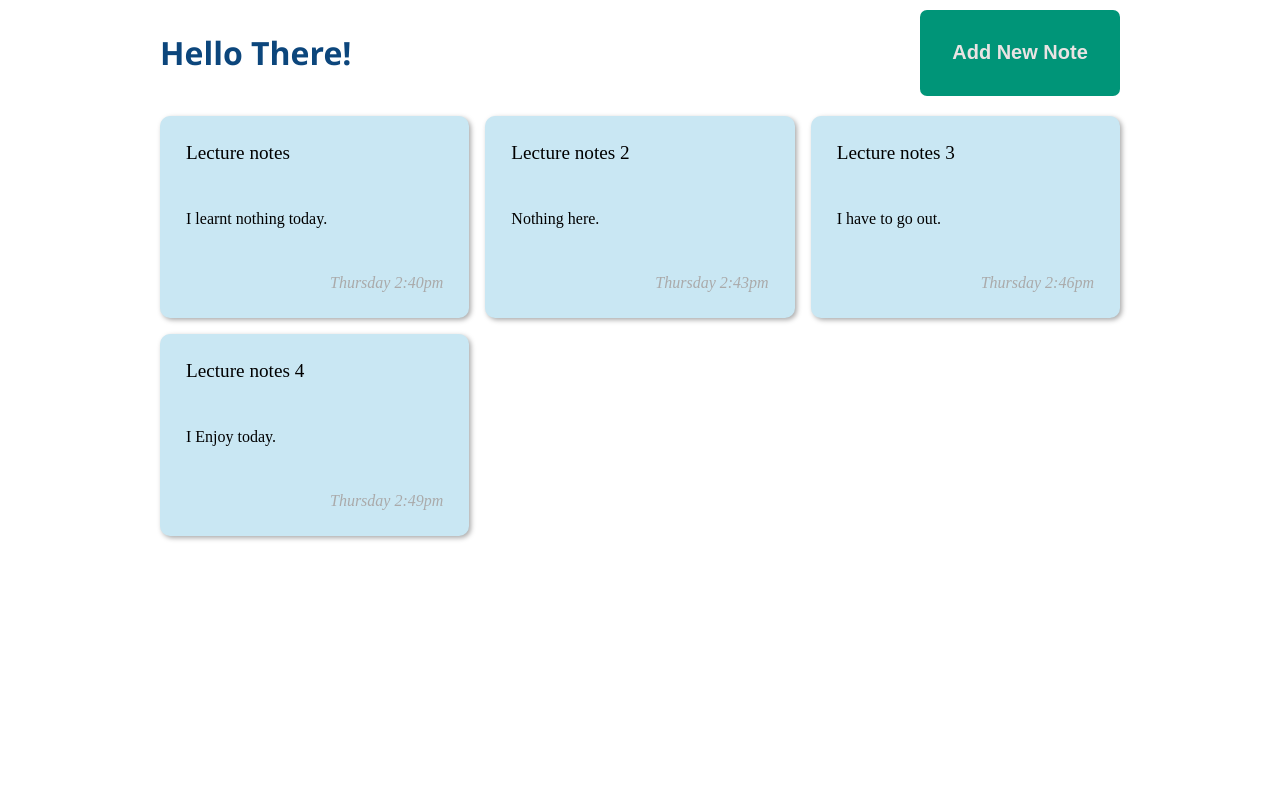
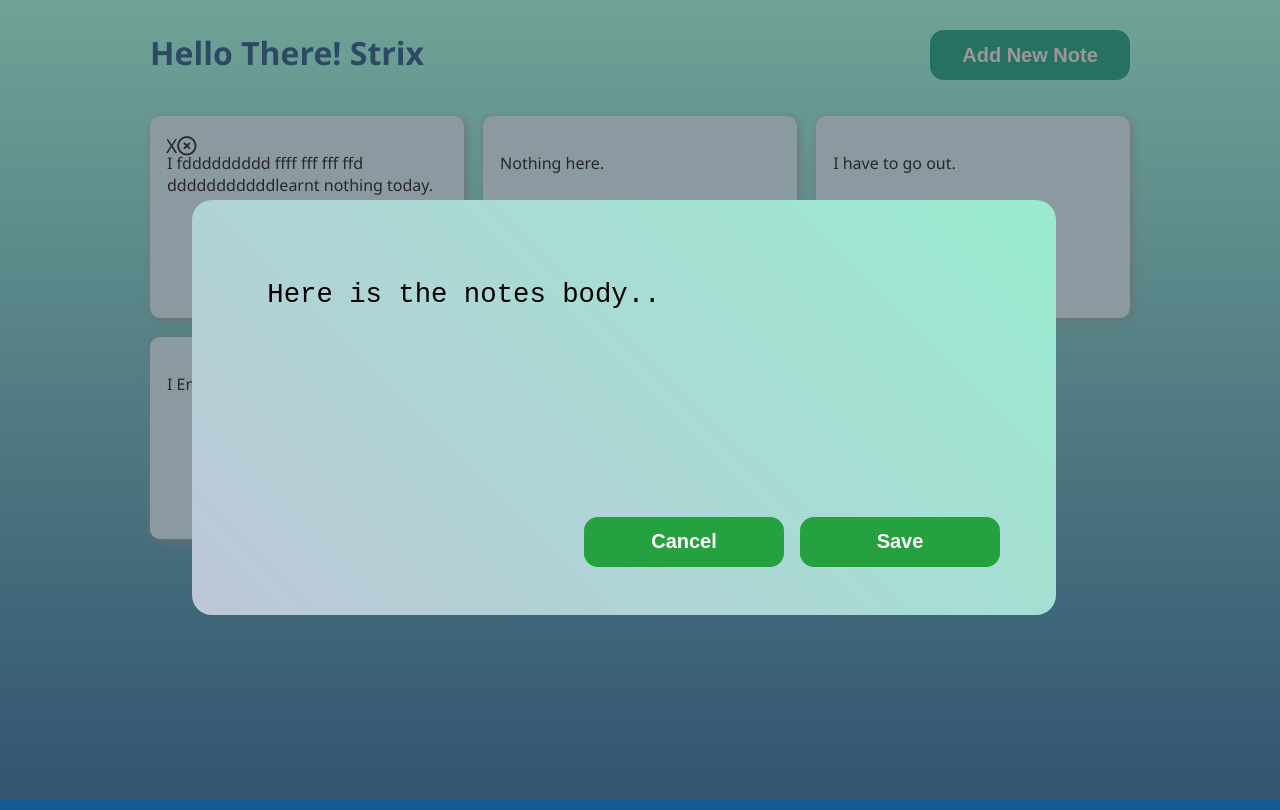
Before and after one commit to StrixV54/NotesVault, a plain HTML site: page index.html in a window 1280 px wide. Both pictures are taken after a click on the button "Add New Note". Drawn offline with Linux system fonts and the light colour scheme.

Commit message:
structural change

```diff
--- a/css/style.css
+++ b/css/style.css
@@ -1,6 +1,7 @@
-html,body{
+body{
     height: 100%;
     margin: 0;
+    background: linear-gradient(to bottom, #93f8df 0%, #145992 100%);
 }
 .notes {
     display: flex;
@@ -8,14 +9,14 @@ html,body{
     height: 100%;
 }
 .notes * {
-    font-family: sans-serif;
+    font-family:'Segoe UI';
 }
 .notes-container {
-    max-width: 960px;
+    max-width: 980px;
 	margin-right: auto;
 	margin-left: auto;
-	padding-right: 15px;
-	padding-left: 15px;
+	padding-right: 10px;
+	padding-left: 10px;
 	min-height: 100vh;
 }
 .header {
@@ -31,76 +32,103 @@ html,body{
 .notes-add-button {
     background: #009578;
     border: none;
-    border-radius: 7px;
+    margin-top: 20px;
+    border-radius: 14px;
     color: #e9e3e3;
     cursor: pointer;
     font-size: 1.25em;
     font-weight: bold;
-    padding: 0.5em 0;
+    padding: 0.1em 0;
+    height: 50px;
     width: 200px;
 }
 .notes-add-button:hover {
-    background: #00af8c;
+    background: #00af26;
 }
 .notes-list {
     height: 100%;
     display: grid;
-	grid-gap: 1rem;
+	grid-gap: 1.2rem;
 	grid-template-columns: repeat(
 		auto-fill,
 		minmax(250px, 1fr)
 	);
 }
-.notes-preview {
+.text-blur {
+    margin: auto;
+    height: 100%;
+    width: 100%;
     display: none;
-    padding: 2em 3em;
+    position: fixed;
+    top: 0; left: 0; right: 0; bottom: 0;
+    overflow: auto;
+    background:#4e4e4e;
+    opacity: 0.5;
 }
-.notes-title,
-.notes-body {
+.text-preview {
+    display: none;
+    position: fixed;
+    top: 25%; left: 15%;
+    overflow: auto;
+    margin: auto;
+    width: 60%;
+    align-items: center;
+    justify-content: center;
+    border-radius: 20px;
+    padding: 3em;
+    background: linear-gradient(45deg, #bdc7d8 0%, #99ebd0 100%);
+}
+.text-body {
     border: none;
     outline: none;
-    width: 100%;
+    align-items: center;
+    justify-content: stretch;
+    width: 90%;
+    font-size: 2.1em;
+    line-height: 1.5;
+    padding: 1em;
+    color: rgb(0, 0, 0);
+    background: transparent;
+    border-radius: 20px;
+    min-height: 200px;
+    resize: none;
 }
-.notes-title {
-    font-size: 3em;
+.text-preview button{
+    float: right;
+    background: #26a140;
+    border: none;
+    margin: 10px 8px 0px 8px;
+    border-radius: 14px;
+    color: #ffffff;
+    cursor: pointer;
+    font-size: 1.25em;
     font-weight: bold;
-}
-.notes-body {
-    flex-grow: 1;
-    font-size: 1.2em;
-    line-height: 1.5;
-    margin-top: 2em;
-    resize: none;
+    padding: 0em;
+    height: 50px;
+    width: 200px;
 }
 .notes-list-item {
     cursor: pointer;
     background-color: #c9e7f3;
 	border-radius: 10px;
+    font-family:'Segoe UI';
 	padding: 1rem;
 	min-height: 170px;
+    text-overflow: clip;
+    overflow-wrap: normal;
 	display: flex;
-    box-shadow: 2px 2px 5px #aaaaaa;
+    box-shadow: 2px 2px 10px #949797;
 	flex-direction: column;
 	justify-content: space-between;
 	white-space: pre-wrap;
 }
-.notes-list-item--selected {
-    background: #eeeeee;
-    border-radius: 7px;
-    font-weight: bold;
-}
-.notes-small-title,
-.notes-small-updated {
-    padding: 10px;
-}
-.notes-small-title {
+.icon {
+    position: absolute;
+    margin-left: auto;
+    margin-right: 0;
     font-size: 1.2em;
+    transition: all 0.3s ease;
 }
 .notes-small-body {
-    padding: 0 10px;
+    padding: 20px 1px 10px 1px;
 }
-.notes-small-updated {
-    color: #aaaaaa;
-    font-style: italic;
-    text-align: right;
-}
--- a/index.html
+++ b/index.html
@@ -11,38 +11,34 @@
     <body>
       <div class="notes-container" id="app">
         <div class="header">
-        <h1 class="head-text">Hello There!</h1>
+          <h1 class="head-text">Hello There! Strix</h1>
           <button class="notes-add-button" type="button">Add New Note</button>
         </div>
         <div class="notes-sidebar">
           <div class="notes-list">
             <div class="notes-list-item">
-                  <div class="notes-small-title">Lecture notes</div>
-                  <div class="notes-small-body">I learnt nothing today.</div>
-                  <div class="notes-small-updated">Thursday 2:40pm</div>
+              <div class="icon">X<i class="far fa-times-circle"></i></div>
+              <div class="notes-small-body">I fddddddddd ffff fff fff ffd dddddddddddlearnt nothing today.</div>
             </div>
             <div class="notes-list-item">
-                  <div class="notes-small-title">Lecture notes 2</div>
               <div class="notes-small-body">Nothing here.</div>
-                  <div class="notes-small-updated">Thursday 2:43pm</div>
             </div>
             <div class="notes-list-item">
-                  <div class="notes-small-title">Lecture notes 3</div>
               <div class="notes-small-body">I have to go out.</div>
-                  <div class="notes-small-updated">Thursday 2:46pm</div>
             </div>
             <div class="notes-list-item">
-                  <div class="notes-small-title">Lecture notes 4</div>
               <div class="notes-small-body">I Enjoy today.</div>
-                  <div class="notes-small-updated">Thursday 2:49pm</div>
             </div>
           </div>
         </div>
-          <div class="notes-preview ">
-            <input class="notes-title" type="text" placeholder="Enter a text">
-            <textarea class="notes-body">Here is the notes body..</textarea>
       </div>
+      <div class="text-blur"></div>
+        <div class="text-preview">
+          <textarea class="text-body">Here is the notes body..</textarea>
+          <button class="save-btn" type="button">Save</button>
+          <button class="cancel-btn" type="button">Cancel</button>
         </div>
       <script src="./js/script.js"></script>
+      <script src="https://use.fontawesome.com/dcf8adefcb.js"></script>
     </body>
   </html>
--- a/js/script.js
+++ b/js/script.js
@@ -1,5 +1,90 @@
-import NoteAPI from "NoteAPI.js"
+//const inputBox = document.querySelector(".inputField input");
+const addBtn = document.querySelector(".notes-add-button");
+const ccBtn = document.querySelector(".cancel-btn");
+const saveBtn = document.querySelector(".save-btn");
+const todoList = document.querySelector(".notes-list");
+//const deleteAllBtn = document.querySelector(".footer button");
+addBtn.onclick = ()=>{
+  document.querySelector(".text-preview").style.display="block";
+  document.querySelector(".text-blur").style.display="block";
+}
+ccBtn.onclick = ()=>{
+  document.querySelector(".text-preview").style.display="none";
+  document.querySelector(".text-blur").style.display="none";
+}
+saveBtn.onclick = ()=>{
+console.log("Hello");
+let newLiTag = `<div class="notes-list-item">
+<div class="notes-small-body">I learnt nothing today.</div>
+</div>`;
+todoList.innerHTML += newLiTag;
+}
+/*
+inputBox.onkeyup = ()=>{
+  let userEnteredValue = inputBox.value;
+  if(userEnteredValue.trim() != 0){
+    addBtn.classList.add("active");
+  }else{
+    addBtn.classList.remove("active");
+  }
+}
 
-NoteAPI.saveNote({
+showTasks();
 
-});
+addBtn.onclick = ()=>{
+  let userEnteredValue = inputBox.value;
+  let getLocalStorageData = localStorage.getItem("New Todo");
+  if(getLocalStorageData == null){
+    listArray = [];
+  }else{
+    listArray = JSON.parse(getLocalStorageData);
+  }
+  listArray.push(userEnteredValue);
+  localStorage.setItem("New Todo", JSON.stringify(listArray));
+  showTasks();
+  addBtn.classList.remove("active");
+}
+
+function showTasks(){
+  let getLocalStorageData = localStorage.getItem("New Todo");
+  if(getLocalStorageData == null){
+    listArray = [];
+  }else{
+    listArray = JSON.parse(getLocalStorageData);
+  }
+  const pendingTasksNumb = document.querySelector(".pendingTasks");
+  pendingTasksNumb.textContent = listArray.length;
+  if(listArray.length > 0){
+    deleteAllBtn.classList.add("active");
+  }else{
+    deleteAllBtn.classList.remove("active");
+  }
+  let newLiTag = "";
+  listArray.forEach((element, index) => {
+    newLiTag += `<li>${element}<span class="icon" onclick="deleteTask(${index})"><i class="fas fa-trash"></i></span></li>`;
+  });
+  todoList.innerHTML = newLiTag;
+  inputBox.value = "";
+}
+
+// delete task function
+function deleteTask(index){
+  let getLocalStorageData = localStorage.getItem("New Todo");
+  listArray = JSON.parse(getLocalStorageData);
+  listArray.splice(index, 1);
+  localStorage.setItem("New Todo", JSON.stringify(listArray));
+  showTasks(); /
+}
+
+// delete all tasks function
+deleteAllBtn.onclick = ()=>{
+  let getLocalStorageData = localStorage.getItem("New Todo");
+  if(getLocalStorageData == null){
+    listArray = [];
+  }else{
+    listArray = JSON.parse(getLocalStorageData);
+    listArray = [];
+  }
+  localStorage.setItem("New Todo", JSON.stringify(listArray));
+  showTasks();
+}*/
```
Also changed, not shown: js/NoteAPI.js (deleted, +0 -29 lines), js/NotesView.js (deleted, +0 -25 lines). Lines whose indentation alone changed are shown as unchanged.
